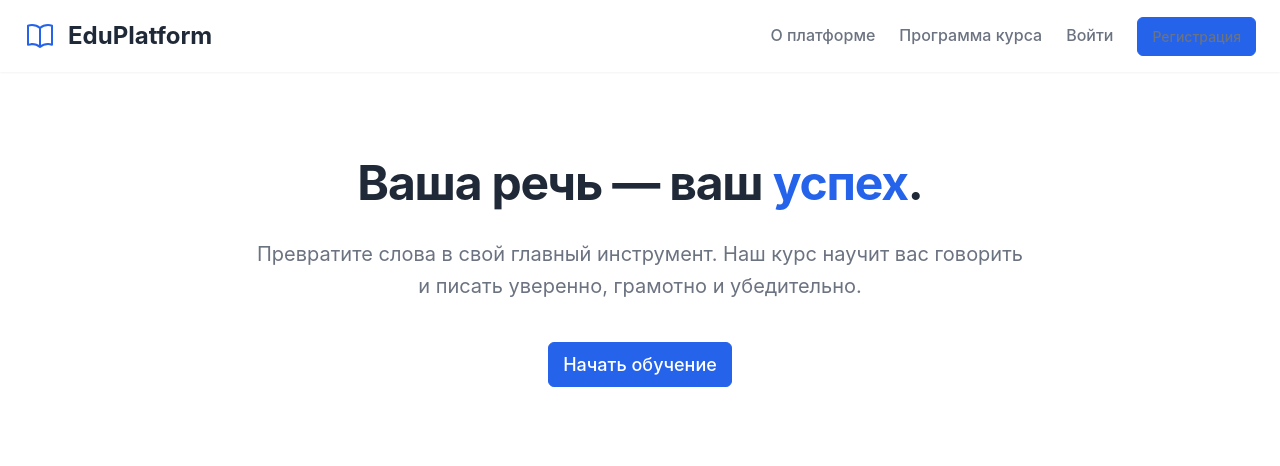
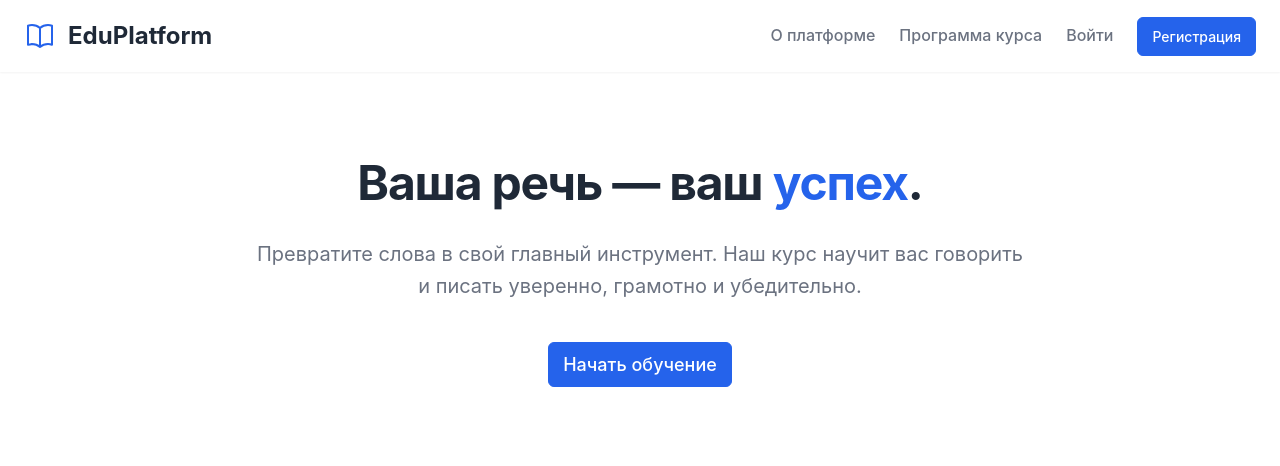
Before and after one commit to asaddd404/Study_platform, a Django app: page / in a window 1280 px wide. Shown: the top 466 px of the page. Run offline with Django 5.2, Linux system fonts and the light colour scheme; data that the repository does not hold is empty; some libraries are stand-ins or nearby versions.

Commit message:
Ваш комментарий к изменениям

```diff
--- a/core/templates/core/index.html
+++ b/core/templates/core/index.html
@@ -17,7 +17,7 @@
                     <form action="{% url 'core:logout' %}" method="post">{% csrf_token %}<button type="submit">Выйти</button></form>
                 {% else %}
                     <a href="{% url 'core:login' %}">Войти</a>
-                    <a href="{% url 'core:register' %}" class="btn btn-primary btn-sm">Регистрация</a>
+                    <a href="{% url 'core:register' %}" style="color: #fff;" class="btn btn-primary btn-sm">Регистрация</a>
                 {% endif %}
             </nav>
 
```
Also changed, not shown: core/static/css/styles.css (line endings or trailing spaces).
